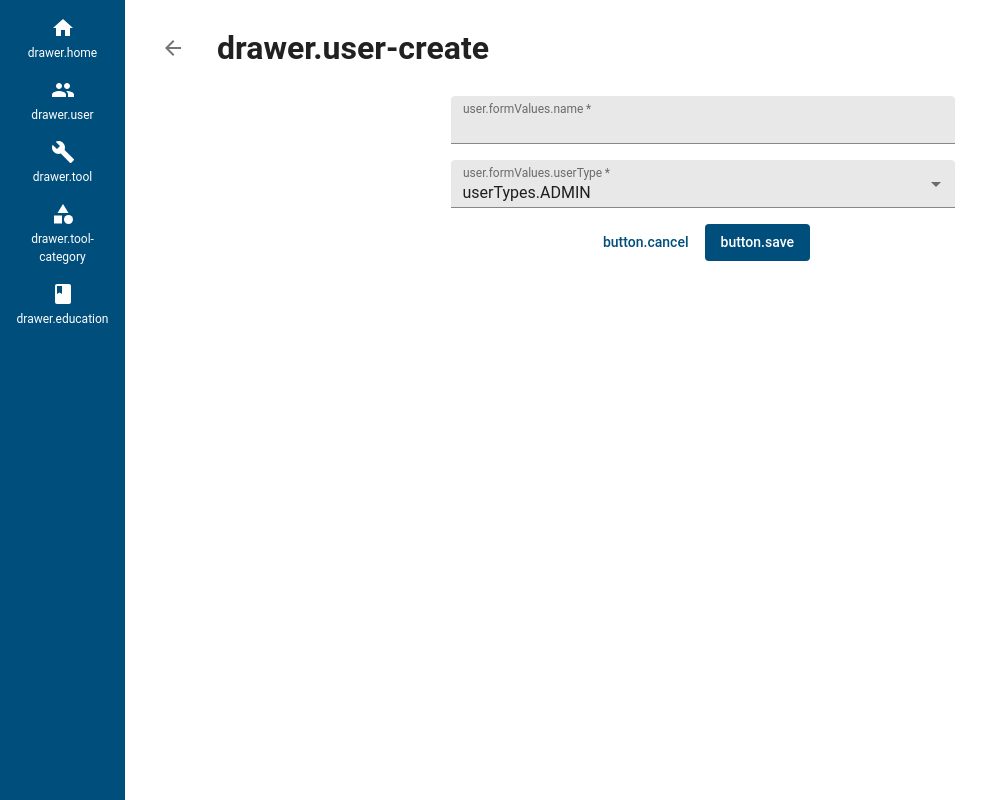
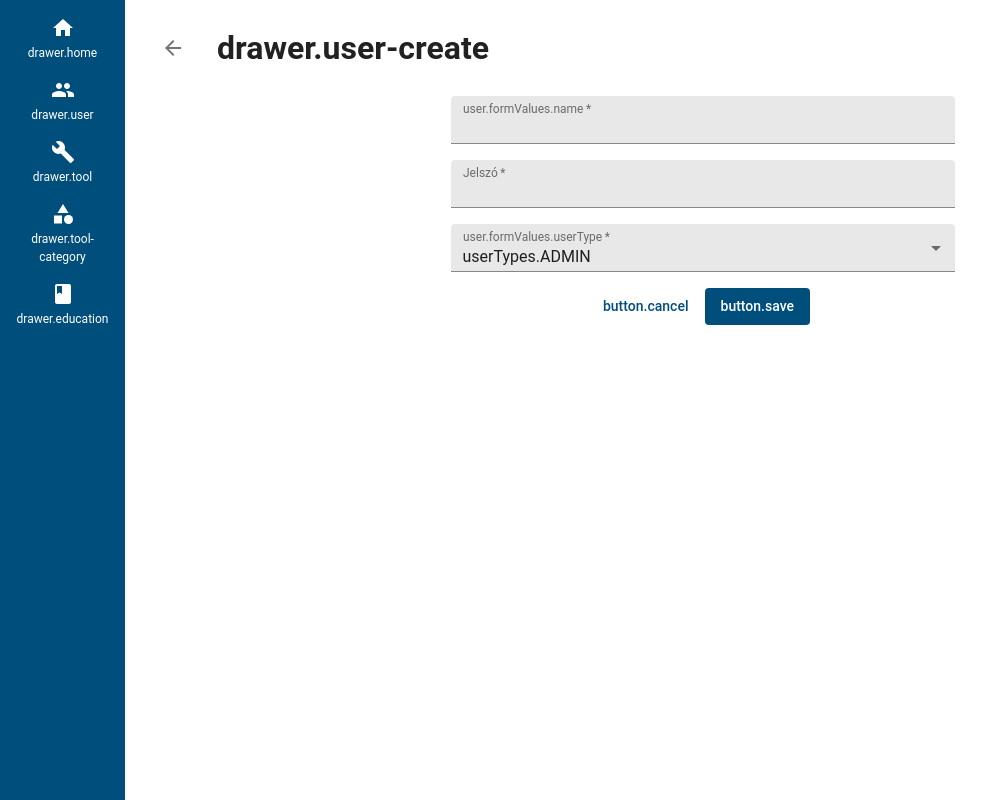
Before and after one commit to CryingWolf01/Rendszerf_Frontend, a React (Create React App) app: page /user-create in a window 1280 px wide. Shown: the whole page, without its empty margins (0-1001 px from the left). Built offline with nearby package versions, Linux system fonts and the light colour scheme; what i18next-xhr-backend would draw is missing.

Commit message:
jelszó mező

```diff
--- a/src/shared/types.ts
+++ b/src/shared/types.ts
@@ -17,6 +17,7 @@ export type ToolCategory = {
   description: string;
   category: string;
   maintenanceInterval: string;
+  parentCategory : any;
 };
 
 export type Education = {
--- a/src/views/User/UserForm.tsx
+++ b/src/views/User/UserForm.tsx
@@ -27,6 +27,20 @@ const UserForm = () => {
             })}
             error={formState.errors.username && true}
             helperText={formState.errors?.username?.message}
+          />
+        </Grid>
+        <Grid item xs={12}>
+          <TextField
+            label={"Jelszó"}
+            InputLabelProps={{ shrink: true, required: true }}
+            {...register("password", {
+              required: {
+                value: true,
+                message: t("common:validation.required"),
+              },
+            })}
+            error={formState.errors.password && true}
+            helperText={formState.errors?.password?.message}
           />
         </Grid>
         <Grid item xs={12}>
```
